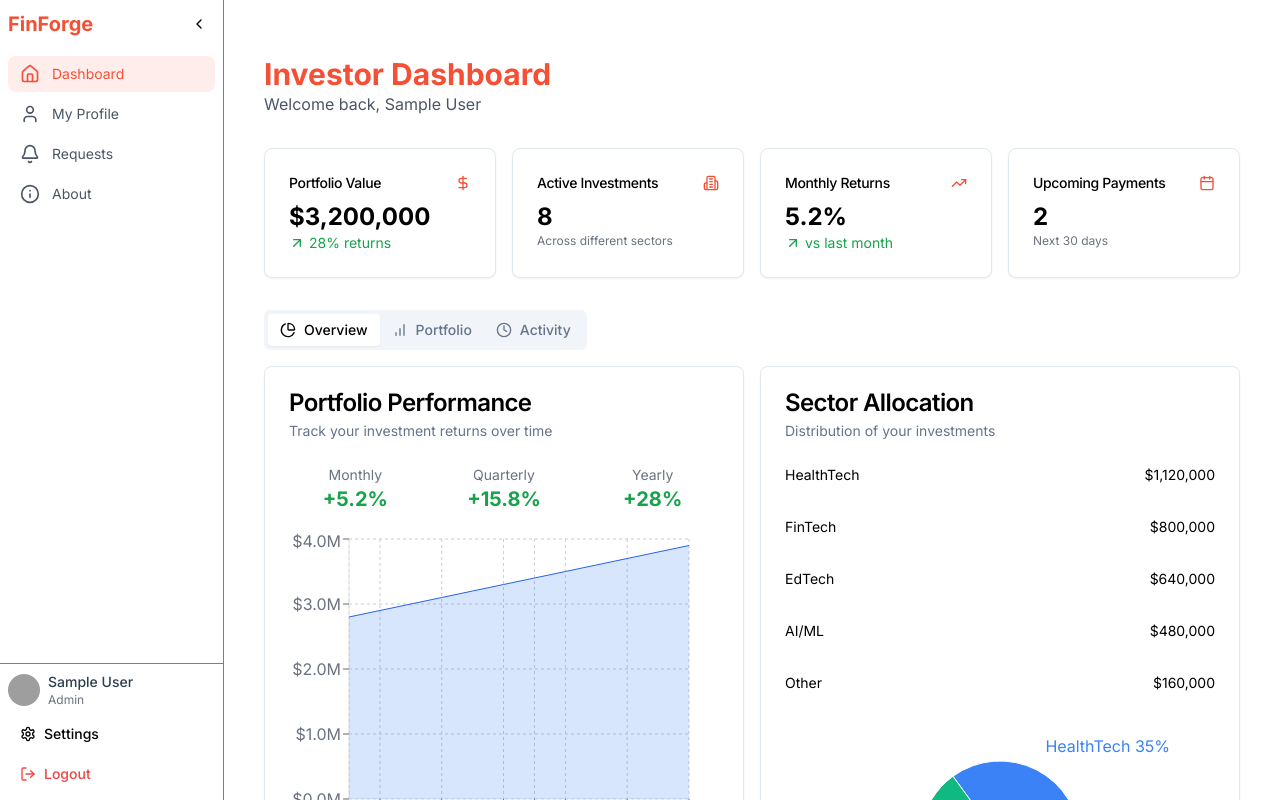
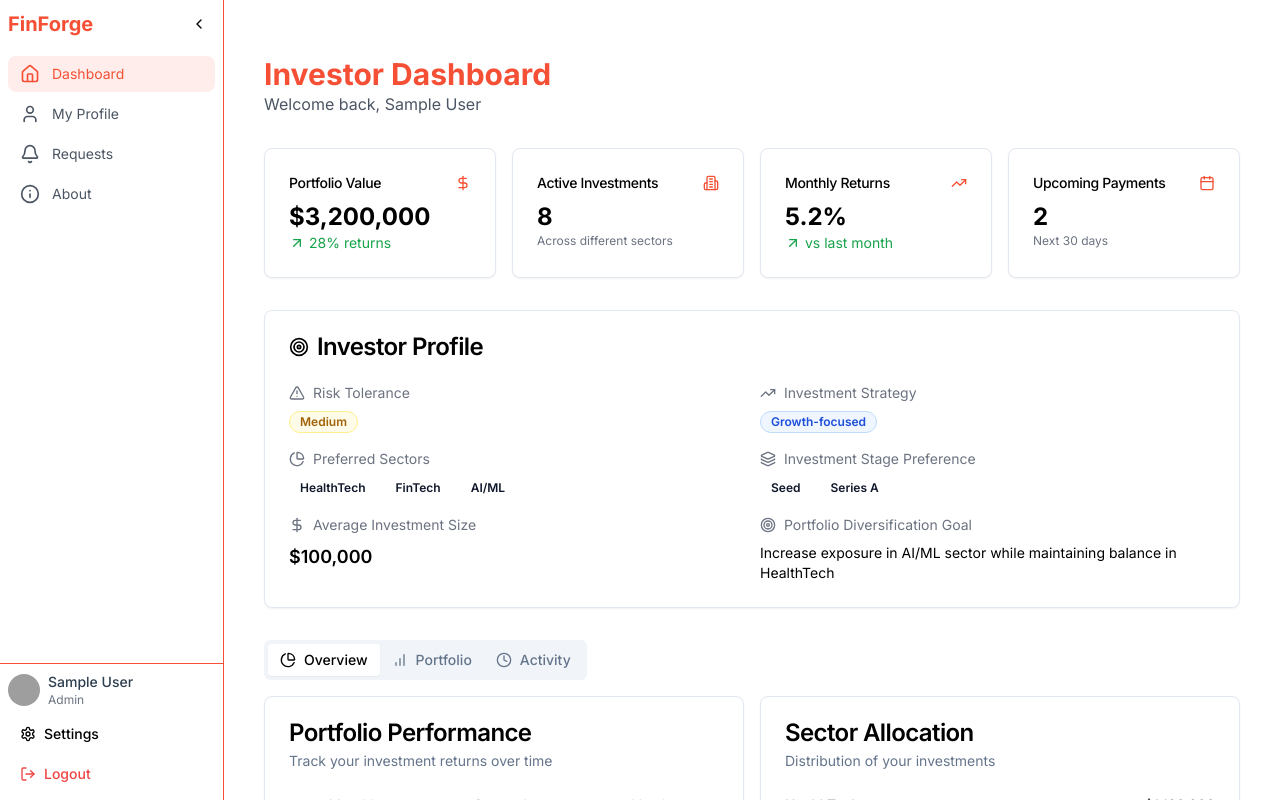
Before and after one commit to KatyayaniPande/finforge, a Next.js app: page /dashboard in a window 1280 px wide. Shown: the top 800 px of the page. Built offline with nearby package versions, Linux system fonts and the light colour scheme; sample sign-in values are in the browser's storage; grey boxes are pictures that could not be loaded.

Commit message:
investor profile

```diff
--- a/app/dashboard/page.tsx
+++ b/app/dashboard/page.tsx
@@ -33,6 +33,7 @@ import { Badge } from '@/components/ui/badge';
 import { PerformanceChart } from "@/components/dashboard/PerformanceChart";
 import { SectorAllocationChart } from "@/components/dashboard/SectorAllocationChart";
 import { InvestmentsTable } from "@/components/dashboard/InvestmentsTable";
+import { InvestorProfile } from "@/components/dashboard/InvestorProfile";
 
 // Mock data for demonstration
 const mockPortfolio = {
@@ -72,6 +73,16 @@ const mockPortfolio = {
     { sector: 'AI/ML', percentage: 15, amount: 480000 },
     { sector: 'Other', percentage: 5, amount: 160000 }
   ]
+};
+
+// Add mock investor profile data
+const mockInvestorProfile = {
+  riskTolerance: 'Medium' as const,
+  investmentStrategy: 'Growth-focused' as const,
+  preferredSectors: ['HealthTech', 'FinTech', 'AI/ML'],
+  investmentStagePreference: ['Seed', 'Series A'],
+  averageInvestmentSize: 100000,
+  portfolioDiversificationGoal: 'Increase exposure in AI/ML sector while maintaining balance in HealthTech'
 };
 
 export default function DashboardPage() {
@@ -155,6 +166,11 @@ export default function DashboardPage() {
             <p className="text-xs text-gray-500">Next 30 days</p>
           </CardContent>
         </Card>
+      </div>
+
+      {/* Investor Profile */}
+      <div className="mb-8">
+        <InvestorProfile {...mockInvestorProfile} />
       </div>
 
       {/* Main Content */}
--- /dev/null
+++ b/components/dashboard/InvestorProfile.tsx
@@ -0,0 +1,115 @@
+import { Card, CardContent, CardHeader, CardTitle } from "@/components/ui/card";
+import { Badge } from "@/components/ui/badge";
+import {
+  AlertTriangle,
+  Target,
+  PieChart,
+  DollarSign,
+  Layers,
+  TrendingUp
+} from "lucide-react";
+
+interface InvestorProfileProps {
+  riskTolerance: 'Low' | 'Medium' | 'High';
+  investmentStrategy: 'Growth-focused' | 'Balanced' | 'Value-driven' | 'Diversification-heavy';
+  preferredSectors: string[];
+  investmentStagePreference: string[];
+  averageInvestmentSize: number;
+  portfolioDiversificationGoal: string;
+}
+
+export function InvestorProfile({
+  riskTolerance,
+  investmentStrategy,
+  preferredSectors,
+  investmentStagePreference,
+  averageInvestmentSize,
+  portfolioDiversificationGoal
+}: InvestorProfileProps) {
+  return (
+    <Card>
+      <CardHeader>
+        <CardTitle className="flex items-center gap-2">
+          <Target className="h-5 w-5" />
+          Investor Profile
+        </CardTitle>
+      </CardHeader>
+      <CardContent className="space-y-6">
+        <div className="grid grid-cols-1 md:grid-cols-2 gap-4">
+          <div className="space-y-2">
+            <div className="flex items-center gap-2 text-sm text-gray-500">
+              <AlertTriangle className="h-4 w-4" />
+              Risk Tolerance
+            </div>
+            <Badge
+              variant="outline"
+              className={`${
+                riskTolerance === 'High' ? 'bg-red-50 text-red-700 border-red-200' :
+                riskTolerance === 'Medium' ? 'bg-yellow-50 text-yellow-700 border-yellow-200' :
+                'bg-green-50 text-green-700 border-green-200'
+              }`}
+            >
+              {riskTolerance}
+            </Badge>
+          </div>
+
+          <div className="space-y-2">
+            <div className="flex items-center gap-2 text-sm text-gray-500">
+              <TrendingUp className="h-4 w-4" />
+              Investment Strategy
+            </div>
+            <Badge variant="outline" className="bg-blue-50 text-blue-700 border-blue-200">
+              {investmentStrategy}
+            </Badge>
+          </div>
+
+          <div className="space-y-2">
+            <div className="flex items-center gap-2 text-sm text-gray-500">
+              <PieChart className="h-4 w-4" />
+              Preferred Sectors
+            </div>
+            <div className="flex flex-wrap gap-2">
+              {preferredSectors.map((sector) => (
+                <Badge key={sector} variant="secondary">
+                  {sector}
+                </Badge>
+              ))}
+            </div>
+          </div>
+
+          <div className="space-y-2">
+            <div className="flex items-center gap-2 text-sm text-gray-500">
+              <Layers className="h-4 w-4" />
+              Investment Stage Preference
+            </div>
+            <div className="flex flex-wrap gap-2">
+              {investmentStagePreference.map((stage) => (
+                <Badge key={stage} variant="secondary">
+                  {stage}
+                </Badge>
+              ))}
+            </div>
+          </div>
+
+          <div className="space-y-2">
+            <div className="flex items-center gap-2 text-sm text-gray-500">
+              <DollarSign className="h-4 w-4" />
+              Average Investment Size
+            </div>
+            <div className="text-lg font-semibold">
+              ${averageInvestmentSize.toLocaleString()}
+            </div>
+          </div>
+
+          <div className="space-y-2">
+            <div className="flex items-center gap-2 text-sm text-gray-500">
+              <Target className="h-4 w-4" />
+              Portfolio Diversification Goal
+            </div>
+            <p className="text-sm">{portfolioDiversificationGoal}</p>
+          </div>
+        </div>
+      </CardContent>
+    </Card>
+  );
+}
--- a/package.json
+++ b/package.json
@@ -52,6 +52,8 @@
     "remark-gfm": "^3.0.1",
     "remark-math": "^5.1.1",
     "sonner": "^1.5.0",
+    "sqlite": "^5.1.1",
+    "sqlite3": "^5.1.7",
     "usehooks-ts": "^3.1.0",
     "zod": "^3.23.8"
   },
```
Also changed, not shown: 1 other file (tests, documents, lock files or other folders).
